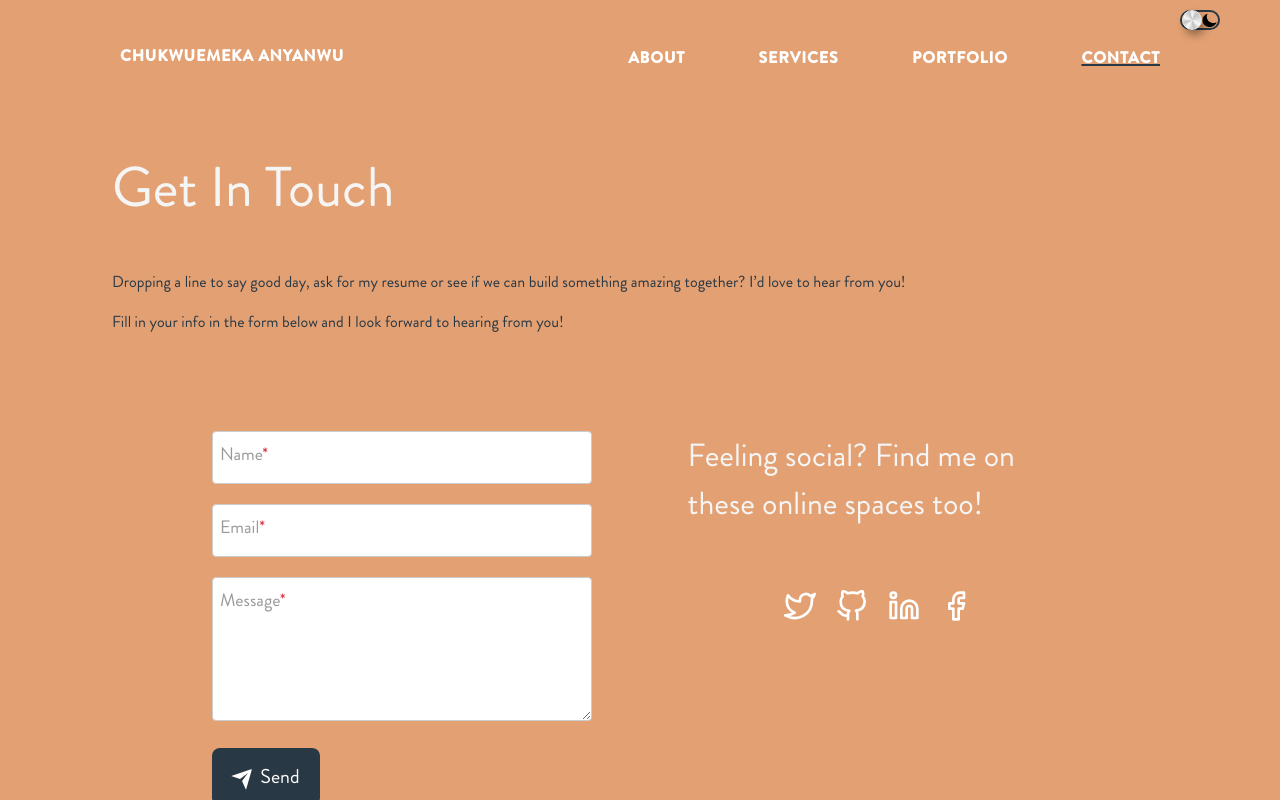
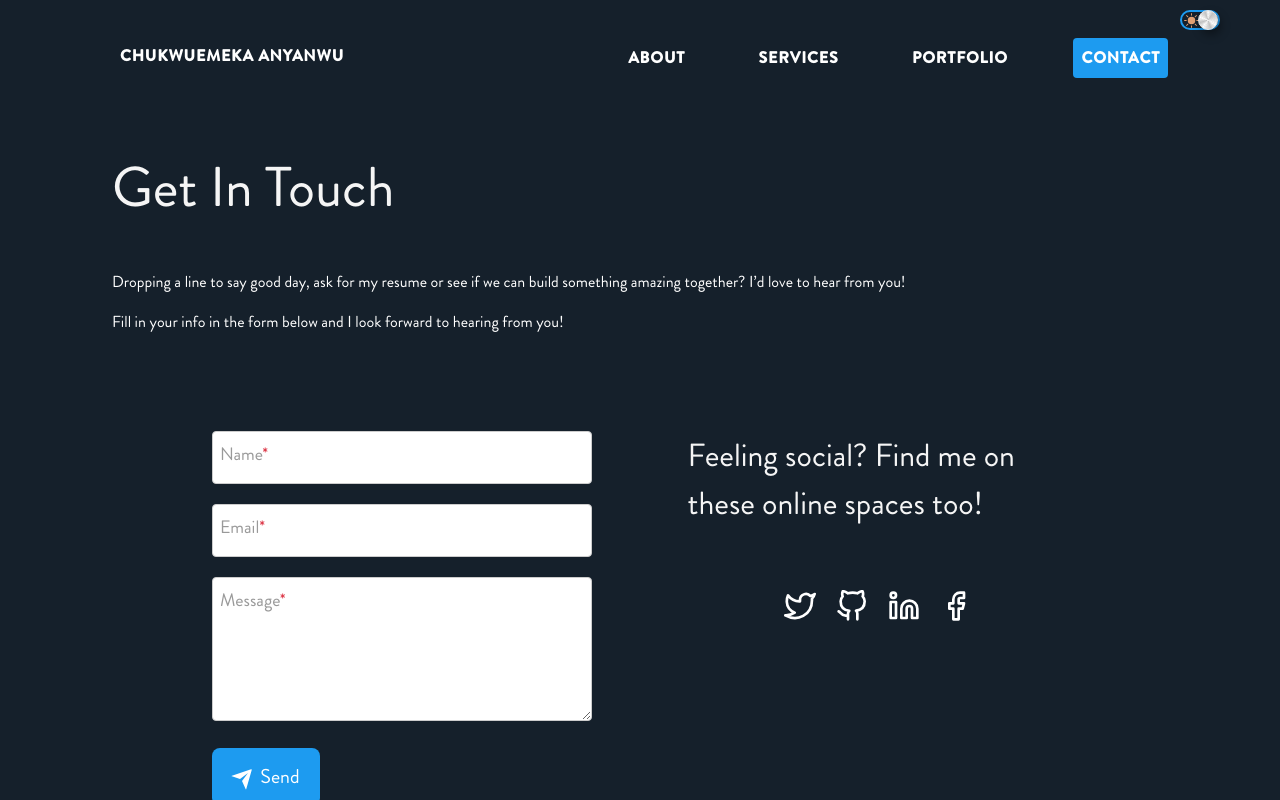
Before and after one commit to ccanyanwu/REACT-PORTFOLIO, a React (Create React App) app: page /contact in a window 1280 px wide. Built offline with nearby package versions, Linux system fonts and the light colour scheme; no server answers.

Commit message:
feat: update toggle

```diff
--- a/src/components/Navbar.jsx
+++ b/src/components/Navbar.jsx
@@ -2,6 +2,7 @@ import { useEffect, useRef, useContext } from "react";
 import { Link, useLocation } from "react-router-dom";
 import styled from "styled-components";
 import { ThemeContext } from "../context";
+import { BiHome, BiUser, BiEnvelope, BiBriefcase, BiCog } from "react-icons/bi";
 
 const Header = styled.header`
    {
@@ -325,9 +326,11 @@ const Navbar = () => {
                   : "active"
               }`}
             >
+              <BiHome className="fw-bolder fs-3 me-2 mb-2" />
               HOME
             </Link>
           </div>
+
           <div>
             <Link
               to="/about"
@@ -339,9 +342,11 @@ const Navbar = () => {
                   : "active"
               }`}
             >
+              <BiUser className="fw-bolder fs-3 me-2 mb-2" />
               ABOUT
             </Link>
           </div>
+
           <div>
             <Link
               to="/services"
@@ -353,9 +358,11 @@ const Navbar = () => {
                   : "active"
               }`}
             >
+              <BiCog className="fw-bolder fs-3 me-2 mb-2" />
               SERVICES
             </Link>
           </div>
+
           <div>
             <Link
               to="/portfolio"
@@ -367,9 +374,11 @@ const Navbar = () => {
                   : "active"
               }`}
             >
+              <BiBriefcase className="fw-bolder fs-3 me-2 mb-2" />
               PORTFOLIO
             </Link>
           </div>
+
           <div>
             <Link
               to="/contact"
@@ -381,6 +390,7 @@ const Navbar = () => {
                   : "active"
               }`}
             >
+              <BiEnvelope className="fw-bolder fs-3 me-2 mb-2" />
               CONTACT
             </Link>
           </div>
--- a/src/components/Toggle.jsx
+++ b/src/components/Toggle.jsx
@@ -1,8 +1,7 @@
 import { useContext } from "react";
 import { ThemeContext } from "../context";
 import styled from "styled-components";
-import Sun from "../images/sun.png";
-import Moon from "../images/moon.png";
+import { BsFillSunFill, BsMoonFill } from "react-icons/bs";
 
 const Div = styled.div`
    {
@@ -77,8 +76,17 @@ const Toggle = () => {
         border: dark ? "2px solid #1d9bf0" : "2px solid var(--secondary)",
       }}
     >
-      <img src={Sun} alt="sun" className="t-icon" onClick={handleLight} />
-      <img src={Moon} alt="moon" className="t-icon" onClick={handleDark} />
+      <BsFillSunFill
+        className="t-icon"
+        style={{ color: "var(--background)" }}
+        onClick={handleLight}
+      />
+      <BsMoonFill
+        className="t-icon"
+        style={{ color: "#15202b" }}
+        onClick={handleDark}
+      />
+
       <div
         className="t-button rounded-circle position-absolute"
         id={theme.state.darkMode ? "right" : "left"}
--- a/src/context.jsx
+++ b/src/context.jsx
@@ -2,7 +2,7 @@ import { createContext, useReducer } from "react";
 
 export const ThemeContext = createContext();
 
-const INITIAL_STATE = { darkMode: false, lightMode: true };
+const INITIAL_STATE = { darkMode: true, lightMode: false };
 
 const themeReducer = (state, action) => {
   switch (action.type) {
--- a/src/index.css
+++ b/src/index.css
@@ -19,7 +19,7 @@
 
 /* css variables */
 :root {
-  --bacground: rgb(21, 32, 43) !important;
+  --bacground: #15202b !important;
   --seondary: #1d9bf0 !important;
 
   --background: #e3a173 !important;
--- a/src/pages/Contact.jsx
+++ b/src/pages/Contact.jsx
@@ -200,7 +200,10 @@ const Contact = ({dark}) => {
               </label>
             </div>
 
-            <button className="submit-btn d-flex align-items-center">
+            <button
+              className="submit-btn d-flex align-items-center"
+              style={{ background: dark && "#1d9bf0" }}
+            >
               <div className="svg-wrapper-1">
                 <div className="svg-wrapper">
                   <svg
```
Also changed, not shown: src/images/moon.png (deleted), src/images/sun.png (deleted).
